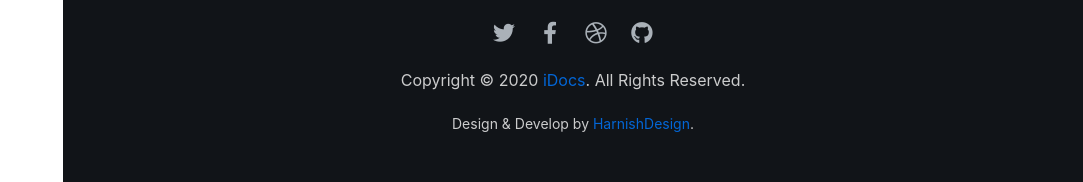
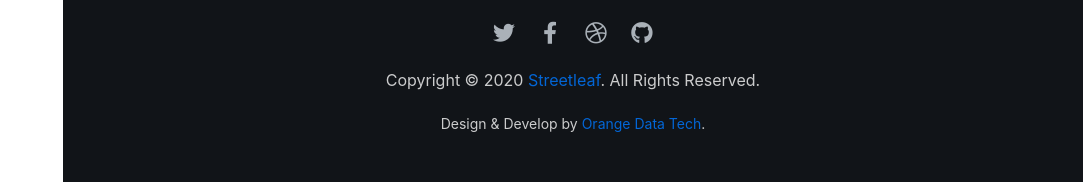
Before and after one commit to Sourabhkostiodt/User-Doc, a plain HTML site: page index.html in a window 1280 px wide. Shown: the part 9857-10039 px from the top of the page, without its empty margins (197-1280 px from the left). Drawn offline with Linux system fonts and the light colour scheme.

Commit message:
change link footer

```diff
--- a/index.html
+++ b/index.html
@@ -77,9 +77,9 @@
           </ul>
         </div>
         <ul class="social-icons social-icons-sm ml-lg-2 mr-2">
-          <li class="social-icons-twitter"><a data-toggle="tooltip" href="http://www.twitter.com/harnishdesign/" target="_blank" title="" data-original-title="Twitter"><i class="fab fa-twitter"></i></a></li>
-          <li class="social-icons-facebook"><a data-toggle="tooltip" href="http://www.facebook.com/harnishdesign/" target="_blank" title="" data-original-title="Facebook"><i class="fab fa-facebook-f"></i></a></li>
-          <li class="social-icons-dribbble"><a data-toggle="tooltip" href="http://www.dribbble.com/harnishdesign/" target="_blank" title="" data-original-title="Dribbble"><i class="fab fa-dribbble"></i></a></li>
+          <li class="social-icons-twitter"><a data-toggle="tooltip" href="http://www.twitter.com/" target="_blank" title="" data-original-title="Twitter"><i class="fab fa-twitter"></i></a></li>
+          <li class="social-icons-facebook"><a data-toggle="tooltip" href="http://www.facebook.com/" target="_blank" title="" data-original-title="Facebook"><i class="fab fa-facebook-f"></i></a></li>
+          <li class="social-icons-dribbble"><a data-toggle="tooltip" href="http://www.dribbble.com/" target="_blank" title="" data-original-title="Dribbble"><i class="fab fa-dribbble"></i></a></li>
         </ul>
       </div>
     </nav>
@@ -1090,13 +1090,13 @@
   <footer id="footer" class="section bg-dark footer-text-light">
     <div class="container">
       <ul class="social-icons social-icons-lg social-icons-muted justify-content-center mb-3">
-        <li><a data-toggle="tooltip" href="https://twitter.com/harnishdesign/" target="_blank" title="" data-original-title="Twitter"><i class="fab fa-twitter"></i></a></li>
-        <li><a data-toggle="tooltip" href="http://www.facebook.com/harnishdesign/" target="_blank" title="" data-original-title="Facebook"><i class="fab fa-facebook-f"></i></a></li>
-        <li><a data-toggle="tooltip" href="http://www.dribbble.com/harnishdesign/" target="_blank" title="" data-original-title="Dribbble"><i class="fab fa-dribbble"></i></a></li>
+        <li><a data-toggle="tooltip" href="https://twitter.com/" target="_blank" title="" data-original-title="Twitter"><i class="fab fa-twitter"></i></a></li>
+        <li><a data-toggle="tooltip" href="http://www.facebook.com/" target="_blank" title="" data-original-title="Facebook"><i class="fab fa-facebook-f"></i></a></li>
+        <li><a data-toggle="tooltip" href="http://www.dribbble.com/" target="_blank" title="" data-original-title="Dribbble"><i class="fab fa-dribbble"></i></a></li>
         <li><a data-toggle="tooltip" href="http://www.github.com/" target="_blank" title="" data-original-title="GitHub"><i class="fab fa-github"></i></a></li>
       </ul>
-      <p class="text-center">Copyright &copy; 2020 <a href="http://www.harnishdesign.net/idocs-one-page-documentation-html-template/">iDocs</a>. All Rights Reserved.</p>
-	  <p class="text-2 text-center mb-0">Design &amp; Develop by <a class="btn-link" target="_blank" href="http://www.harnishdesign.net/">HarnishDesign</a>.</p>
+      <p class="text-center">Copyright &copy; 2020 <a href="#">Streetleaf</a>. All Rights Reserved.</p>
+	  <p class="text-2 text-center mb-0">Design &amp; Develop by <a class="btn-link" target="_blank" href="http://www.orangedatatech.com/">Orange Data Tech</a>.</p>
     </div>
   </footer>
   <!-- Footer end -->
```
